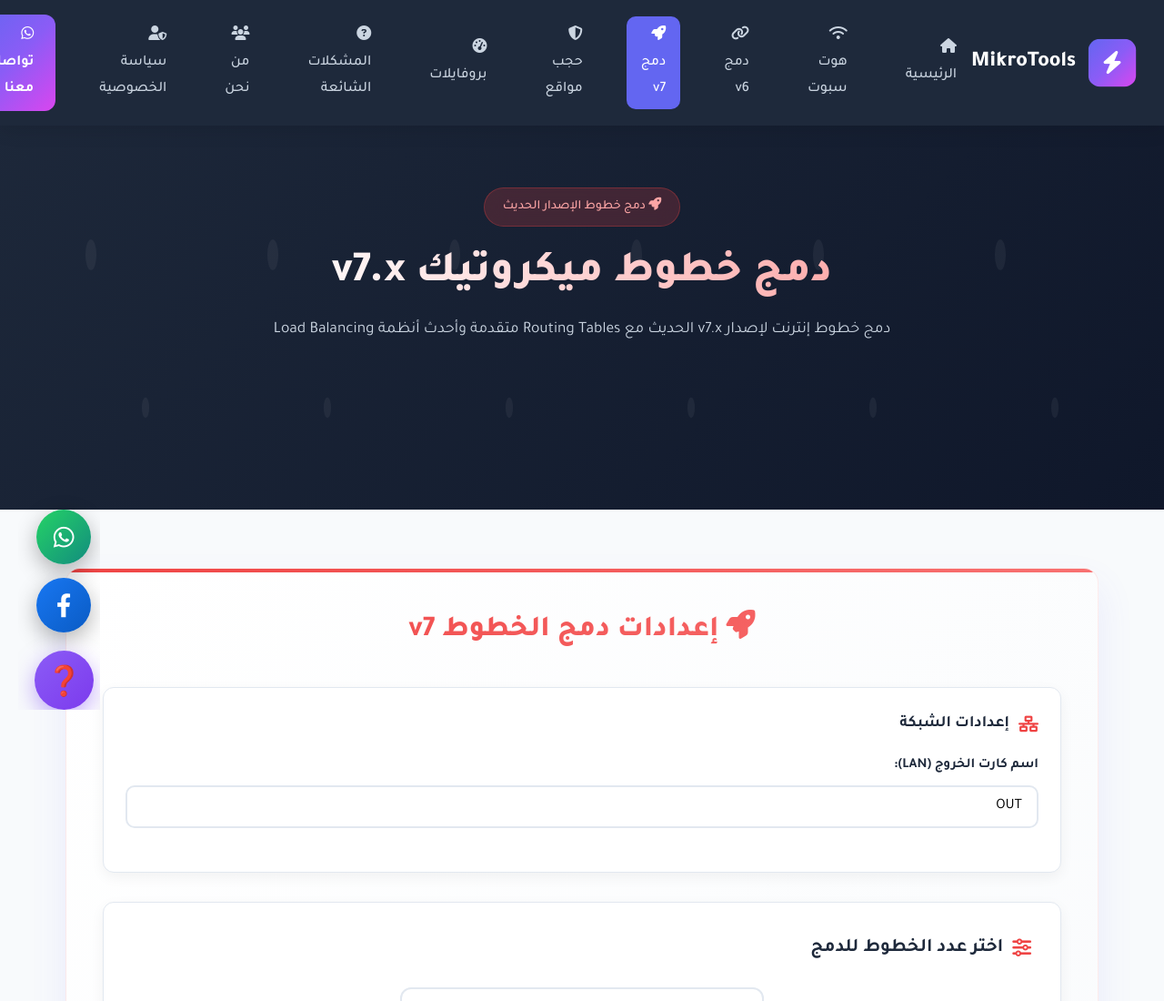
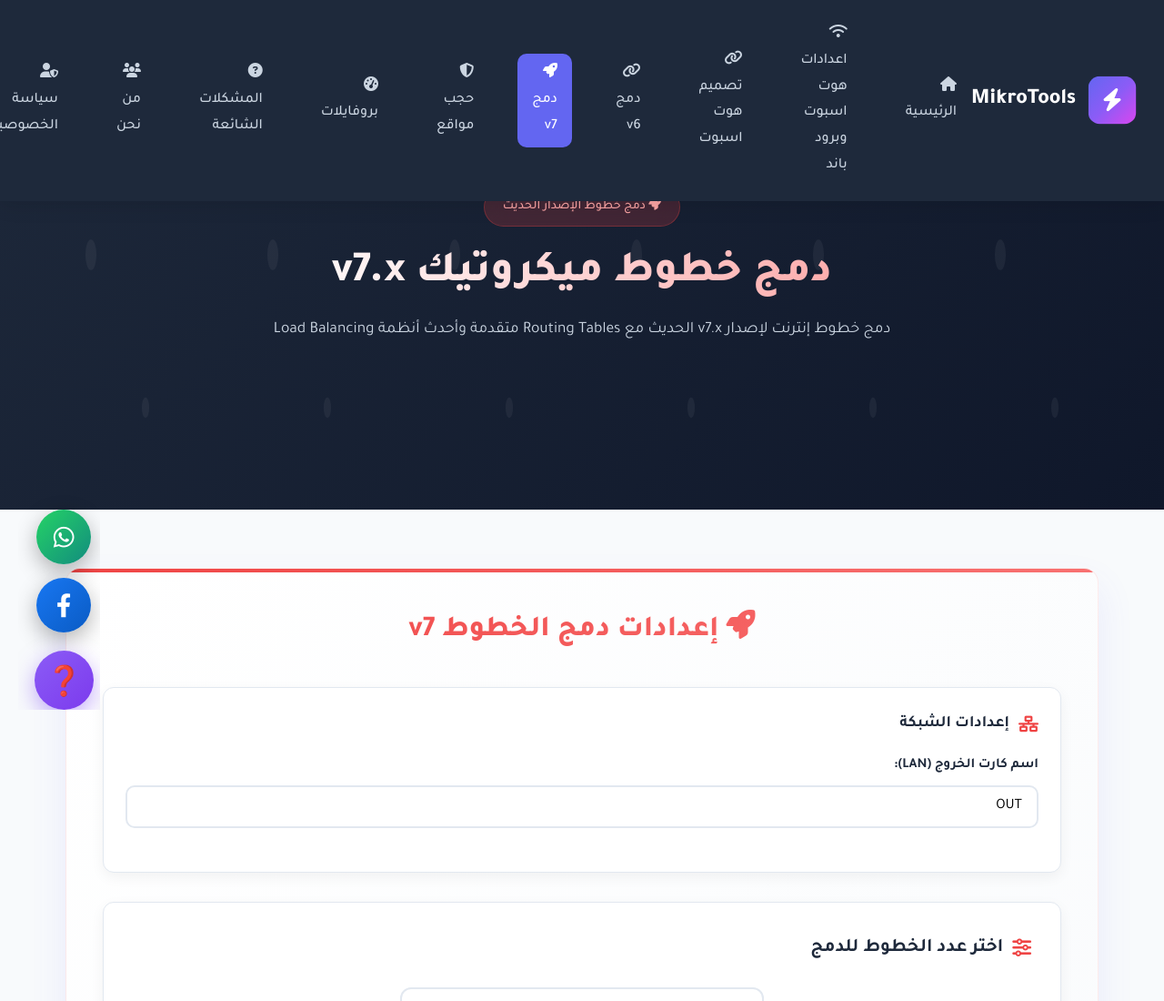
Before and after one commit to Mikrotik-1/Tools, a plain HTML site: page merge-v7.html in a window 1280 px wide. Shown: the top 1100 px of the page at 91% size. Drawn offline with Linux system fonts and the light colour scheme.

Commit message:
Update merge-v7.html

```diff
--- a/merge-v7.html
+++ b/merge-v7.html
@@ -729,10 +729,14 @@
                 <a href="index.html" class="nav-link">
                     <i class="fas fa-home"></i>
                     الرئيسية
-                </a>
+               </a>
                 <a href="hotspot.html" class="nav-link">
                     <i class="fas fa-wifi"></i>
-                    هوت سبوت
+                    اعدادات هوت اسبوت وبرود باند
+                </a>
+                <a href="Hotspot Editor.html" class="nav-link ">
+                    <i class="fas fa-link"></i>
+                    تصميم هوت اسبوت
                 </a>
                 <a href="merge-v6.html" class="nav-link">
                     <i class="fas fa-link"></i>
```
